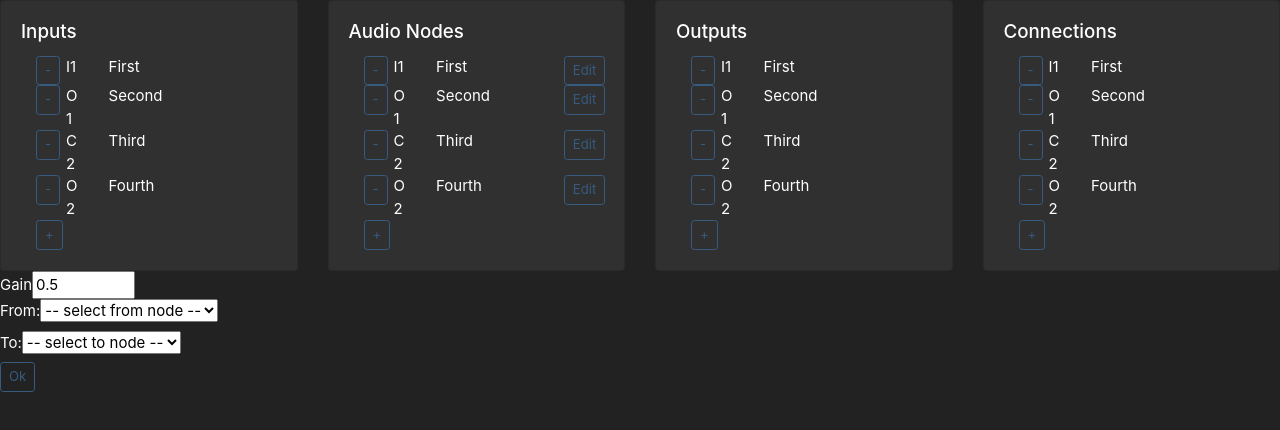
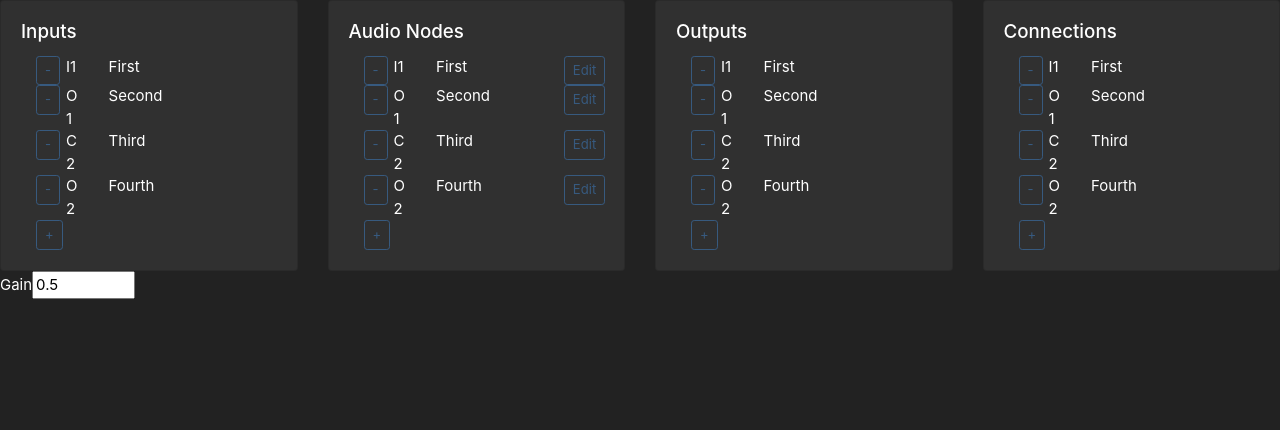
Before and after one commit to jetpackpony/steam-mixer, a React (Create React App) app: page / in a window 1280 px wide. Shown: the top 430 px of the page. Built offline with nearby package versions, Linux system fonts and the light colour scheme.

Commit message:
Show AddConnections in a modal

```diff
--- a/src/App.js
+++ b/src/App.js
@@ -11,7 +11,8 @@ class App extends Component {
     super(props);
     this.state = {
       addInputOpen: false,
-      addOutputOpen: false
+      addOutputOpen: false,
+      addConnectionOpen: false,
     };
   }
 
@@ -41,6 +42,9 @@ class App extends Component {
     const toggleAddOutput = () => this.setState({
       addOutputOpen: !this.state.addOutputOpen
     });
+    const toggleAddConnection = () => this.setState({
+      addConnectionOpen: !this.state.addConnectionOpen
+    });
     return (
       <Fragment>
         <CardDeck>
@@ -67,7 +71,7 @@ class App extends Component {
             title="Connections"
             nodes={nodes}
             onDelete={onDelete}
-            onAdd={openAddConnection}
+            onAdd={toggleAddConnection}
           />
         </CardDeck>
         <AddEndpoint
@@ -84,14 +88,16 @@ class App extends Component {
           toggle={toggleAddOutput}
           isOpen={this.state.addOutputOpen}
         />
+        <AddConnection
+          nodesList={nodes}
+          onAddConnection={onAddConnection}
+          toggle={toggleAddConnection}
+          isOpen={this.state.addConnectionOpen}
+        />
         <EditGain
           nodeId="2"
           value="0.5"
           onGainChange={onGainChange}
-        />
-        <AddConnection
-          nodesList={nodes}
-          onAddConnection={onAddConnection}
         />
       </Fragment>
     );
--- a/src/components/AddConnection.js
+++ b/src/components/AddConnection.js
@@ -1,5 +1,6 @@
 import React, { Component } from 'react';
 import { OkButton } from './buttons';
+import { Modal, ModalBody, ModalHeader, ModalFooter } from 'reactstrap';
 
 const getNodeById = (nodeList, nodeId) => (
   nodeList.find(n => n.nodeId === nodeId)
@@ -12,6 +13,10 @@ class AddConnection extends Component {
       from: "",
       to: ""
     };
+    this.onFromChange = this.onSelectChange.bind(this, "from");
+    this.onToChange = this.onSelectChange.bind(this, "to");
+    this.onSubmit = this.onSubmit.bind(this);
+    this.toggle = this.toggle.bind(this);
   }
 
   onSelectChange(type, event) {
@@ -21,36 +26,41 @@ class AddConnection extends Component {
   }
 
   onSubmit() {
+    this.toggle();
     this.props.onAddConnection(this.state);
   }
 
+  toggle() {
+    this.props.toggle();
+  }
+
   render() {
-    const onFromChange = this.onSelectChange.bind(this, "from");
-    const onToChange = this.onSelectChange.bind(this, "to");
-    const onSubmit = this.onSubmit.bind(this);
     const nodeOptions = this.props.nodesList.map(({ nodeId, title }) => (
       <option key={nodeId} value={nodeId}>{nodeId} {title}</option>
     ));
     return (
-      <div>
+      <Modal isOpen={this.props.isOpen} toggle={this.toggle}>
+        <ModalHeader toggle={this.toggle}>Adding a connection between 2 nodes</ModalHeader>
+        <ModalBody>
           <div>
             <label>From:</label>
-          <select value={this.state.from.nodeId} onChange={onFromChange}>
+            <select value={this.state.from.nodeId} onChange={this.onFromChange}>
               <option value="">-- select from node --</option>
               {nodeOptions}
             </select>
           </div>
           <div>
             <label>To:</label>
-          <select value={this.state.to.nodeId} onChange={onToChange}>
+            <select value={this.state.to.nodeId} onChange={this.onToChange}>
               <option value="">-- select to node --</option>
               {nodeOptions}
             </select>
           </div>
-        <div>
-          <OkButton onClick={onSubmit} />
-        </div>
-      </div>
+        </ModalBody>
+        <ModalFooter>
+            <OkButton onClick={this.onSubmit} />
+        </ModalFooter>
+      </Modal>
     );
   }
 
```
Lines whose indentation alone changed are shown as unchanged.
